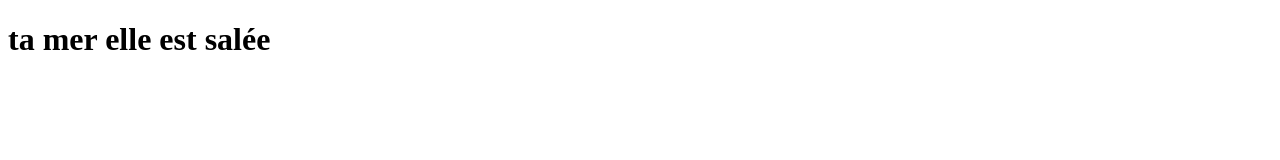
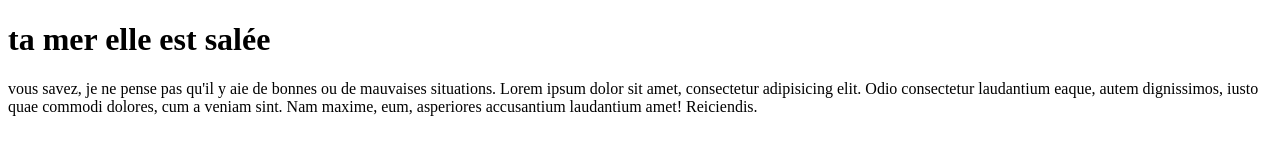
Before and after one commit to thegreatmaster/dc2grp1, a plain HTML site: page index.html in a window 1280 px wide. Drawn offline with Linux system fonts and the light colour scheme.

Commit message:
Ajout d'un paragraphe

```diff
--- a/index.html
+++ b/index.html
@@ -6,6 +6,8 @@
     </head>
     <body>
         <h1>ta mer elle est salée</h1>
+
+        <p>vous savez, je ne pense pas qu'il y aie de bonnes ou de mauvaises situations. Lorem ipsum dolor sit amet, consectetur adipisicing elit. Odio consectetur laudantium eaque, autem dignissimos, iusto quae commodi dolores, cum a veniam sint. Nam maxime, eum, asperiores accusantium laudantium amet! Reiciendis.</p>
     </body>
 
 
```
